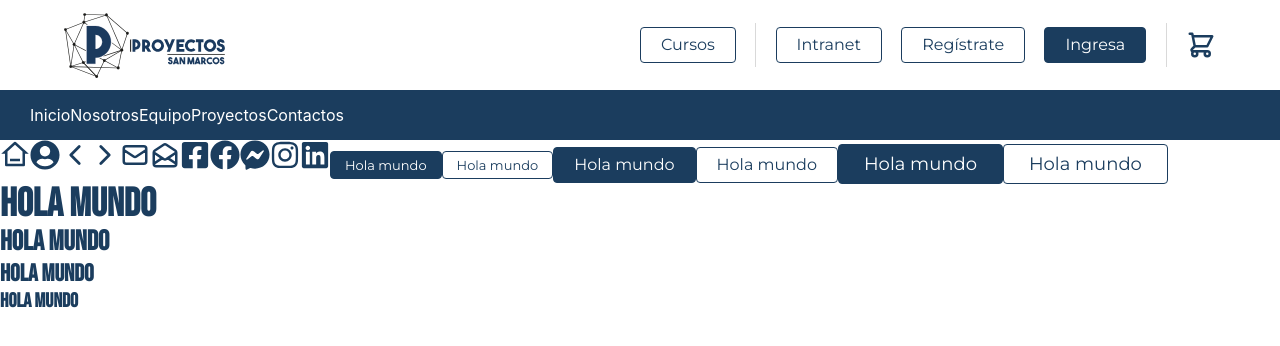
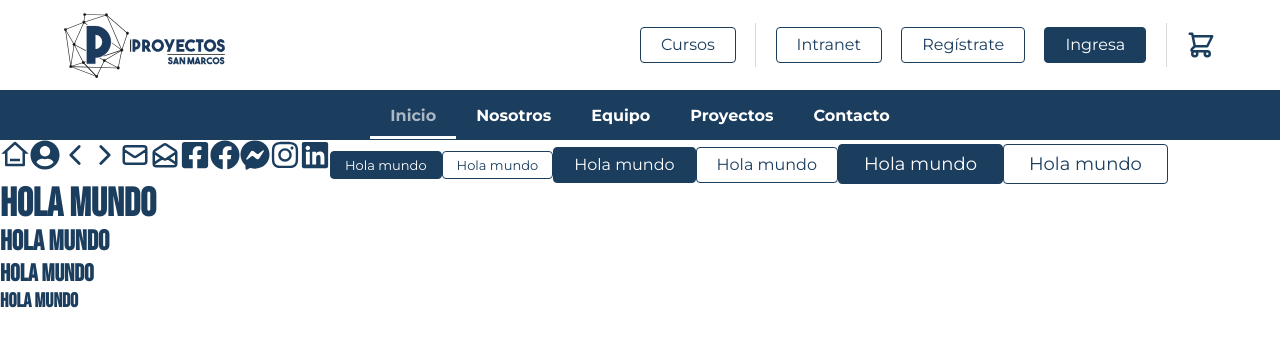
Before and after one commit to jcvb0206/proyectossm, a React (Create React App) app: page / in a window 1280 px wide. Shown: the top 346 px of the page. Built offline with nearby package versions, Linux system fonts and the light colour scheme.

Commit message:
Animation to button Nav

```diff
--- a/src/components/containers/Header.js
+++ b/src/components/containers/Header.js
@@ -4,6 +4,7 @@ import { css } from '@emotion/react';
 import logo from '../../assets/psm-logo.svg';
 import Button from '../UI/Button';
 import Icon from '../UI/Icon';
+import Navbar from './Navbar';
 
 const StyledHeader = styled.header`
   .primary__header {
@@ -29,6 +30,7 @@ const StyledHeader = styled.header`
       min-height: 50px;
       display: flex;
       align-items: center;
+      justify-content: center;
       color: white;
     }
   }
@@ -71,11 +73,7 @@ function Header() {
       </div>
       <div className="secondary__header">
         <div className="secondary-container__header">
-          <p>Inicio</p>
-          <p>Nosotros</p>
-          <p>Equipo</p>
-          <p>Proyectos</p>
-          <p>Contactos</p>
+          <Navbar />
         </div>
       </div>
     </StyledHeader>
--- a/src/components/containers/Navbar.js
+++ b/src/components/containers/Navbar.js
@@ -0,0 +1,74 @@
+/** @jsxImportSource @emotion/react */
+import styled from '@emotion/styled';
+import { css } from '@emotion/react';
+
+const StyledNav = styled.nav`
+  ul {
+    list-style: none;
+    display: flex;
+  }
+`;
+
+const StyledNavButton = styled.a`
+  font-family: Montserrat;
+  display: block;
+  padding: 14px 20px;
+  font-weight: 700;
+  position: relative;
+  user-select: none;
+  color: ${(props) => (props.active ? '#ffffffa1' : 'white')};
+  cursor: pointer;
+  transition: 0.4s;
+
+  &:hover {
+    color: #ffffffa1;
+  }
+
+  &:after {
+    display: block;
+    height: 3px;
+    width: ${(props) => (props.active ? '100%' : 0)};
+    content: '';
+    position: absolute;
+    bottom: 0;
+    left: 0;
+    background-color: white;
+    transition: 0.3s;
+  }
+
+  &:after:not(:hover) {
+    height: 0;
+    width: 0;
+    left: 50%;
+  }
+
+  &:hover:after {
+    width: 100%;
+  }
+`;
+
+const NavElements = [
+  { title: 'Inicio', active: true },
+  { title: 'Nosotros', active: false },
+  { title: 'Equipo', active: false },
+  { title: 'Proyectos', active: false },
+  { title: 'Contacto', active: false },
+];
+
+function Navbar() {
+  return (
+    <StyledNav>
+      <ul>
+        {NavElements.map((element) => (
+          <li>
+            <StyledNavButton active={element.active}>
+              {element.title}
+            </StyledNavButton>
+          </li>
+        ))}
+      </ul>
+    </StyledNav>
+  );
+}
+
+export default Navbar;
```
